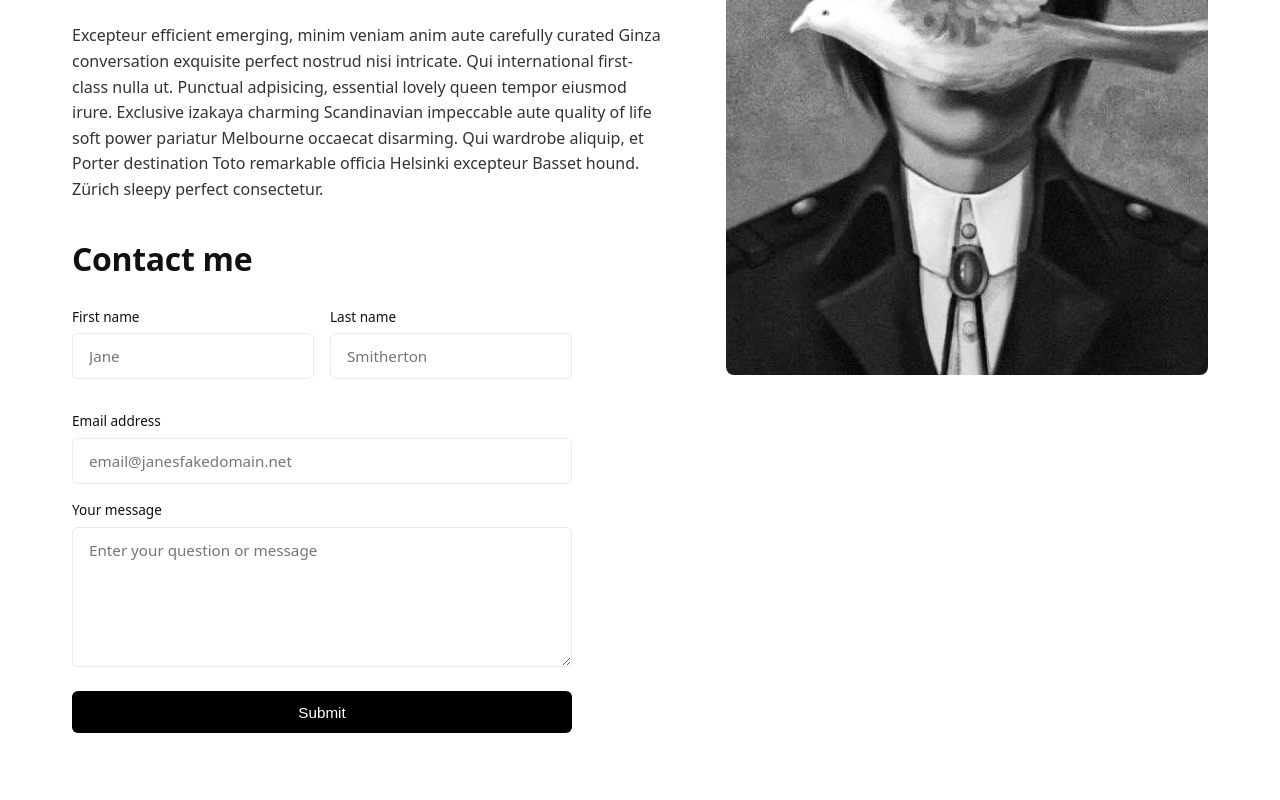
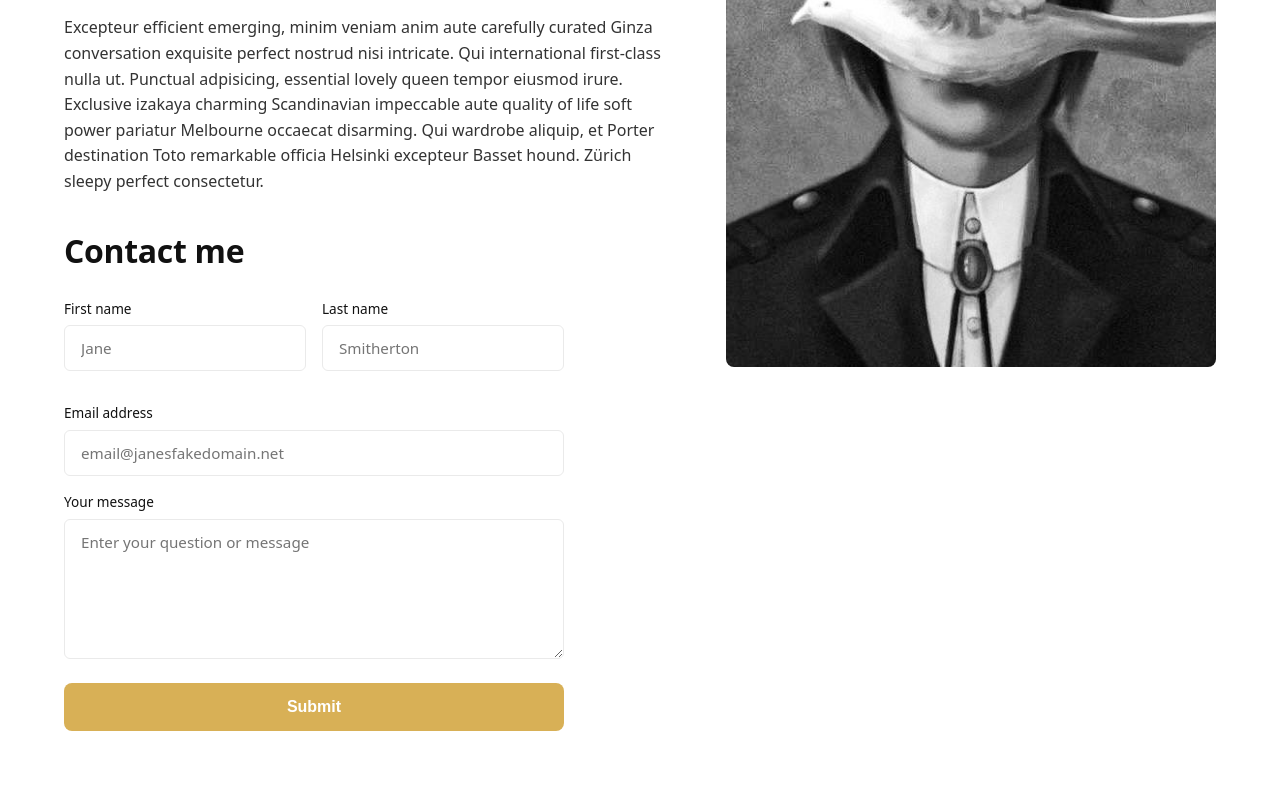
Before and after one commit to Solouser-9/The-EDGE, a React (Vite) app: page /about in a window 1280 px wide. Shown: the part 611-1411 px from the top of the page. Built offline with nearby package versions, Linux system fonts and the light colour scheme.

Commit message:
Make page styles compatible with Vercel browsers

```diff
--- a/src/styles/about.css
+++ b/src/styles/about.css
@@ -1,10 +1,9 @@
-@scope (.about-page) {
 * {
   margin: 0;
   padding: 0;
   box-sizing: border-box;
 }
-:scope {
+.about-page {
   font-family: system-ui, -apple-system, BlinkMacSystemFont, 'Segoe UI', Roboto, sans-serif;
   color: #111;
   background-color: #fff;
@@ -203,4 +202,3 @@
     height: 380px;
     margin-top: 2rem;
   }
-}
--- a/src/styles/article.css
+++ b/src/styles/article.css
@@ -1,10 +1,9 @@
-@scope (.article-page) {
 * {
   margin: 0;
   padding: 0;
   box-sizing: border-box;
 }
-:scope {
+.article-page {
   font-family: system-ui, -apple-system, BlinkMacSystemFont, 'Segoe UI', Roboto, sans-serif;
   color: #111;
   background-color: #fff;
@@ -199,4 +198,3 @@
   .article-hero-img {
     height: 300px;
   }
-}
--- a/src/styles/landingPage.css
+++ b/src/styles/landingPage.css
@@ -1,10 +1,9 @@
-@scope (.landing-page) {
 * {
   margin: 0;
   padding: 0;
   box-sizing: border-box;
 }
-:scope {
+.landing-page {
   font-family: system-ui, -apple-system, BlinkMacSystemFont, 'Segoe UI', Roboto, sans-serif;
   color: #111;
   background-color: #fff;
@@ -277,4 +276,3 @@
   .hero h1 {
     font-size: 2.5rem;
   }
-}
--- a/src/styles/login.css
+++ b/src/styles/login.css
@@ -1,10 +1,9 @@
-@scope (.login-page) {
 * {
   margin: 0;
   padding: 0;
   box-sizing: border-box;
 }
-:scope {
+.login-page {
   font-family: system-ui, -apple-system, BlinkMacSystemFont, 'Segoe UI', Roboto, sans-serif;
   background-color: #0b061a;
   color: #F6F1E3;
@@ -213,4 +212,3 @@ main {
     width: 100%;
   }
 }
-}
--- a/src/styles/productDetail.css
+++ b/src/styles/productDetail.css
@@ -1,10 +1,9 @@
-@scope (.product-page) {
 * {
   margin: 0;
   padding: 0;
   box-sizing: border-box;
 }
-:scope {
+.product-page {
   font-family: system-ui, -apple-system, BlinkMacSystemFont, 'Segoe UI', Roboto, sans-serif;
   color: #111;
   background-color: #fff;
@@ -190,4 +189,3 @@
   .product-main-img {
     height: 320px;
   }
-}
--- a/src/styles/register.css
+++ b/src/styles/register.css
@@ -1,10 +1,9 @@
-@scope (.register-page) {
 * {
   margin: 0;
   padding: 0;
   box-sizing: border-box;
 }
-:scope {
+.register-page {
   font-family: system-ui, -apple-system, BlinkMacSystemFont, 'Segoe UI', Roboto, sans-serif;
   background-color: #0b061a;
   color: #F6F1E3;
@@ -238,4 +237,3 @@ main {
     width: 100%;
   }
 }
-}
--- a/src/styles/shop.css
+++ b/src/styles/shop.css
@@ -1,10 +1,9 @@
-@scope (.shop-page) {
 * {
   margin: 0;
   padding: 0;
   box-sizing: border-box;
 }
-:scope {
+.shop-page {
   font-family: system-ui, -apple-system, BlinkMacSystemFont, 'Segoe UI', Roboto, sans-serif;
   color: #111;
   background-color: #fff;
@@ -286,4 +285,3 @@
     height: 300px;
   }
 }
-}
--- a/src/styles/successful.css
+++ b/src/styles/successful.css
@@ -1,10 +1,9 @@
-@scope (.successful-page) {
 * {
   margin: 0;
   padding: 0;
   box-sizing: border-box;
 }
-:scope {
+.successful-page {
   font-family: system-ui, -apple-system, BlinkMacSystemFont, 'Segoe UI', Roboto, sans-serif;
   background-color: #0b061a;
   color: #F6F1E3;
@@ -126,4 +125,3 @@ main {
     width: 100%;
   }
 }
-}
--- a/src/styles/verification.css
+++ b/src/styles/verification.css
@@ -1,10 +1,9 @@
-@scope (.verification-page) {
 * {
   margin: 0;
   padding: 0;
   box-sizing: border-box;
 }
-:scope {
+.verification-page {
   font-family: system-ui, -apple-system, BlinkMacSystemFont, 'Segoe UI', Roboto, sans-serif;
   background-color: #0b061a;
   color: #F6F1E3;
@@ -178,4 +177,3 @@ main {
     width: 100%;
   }
 }
-}
```
